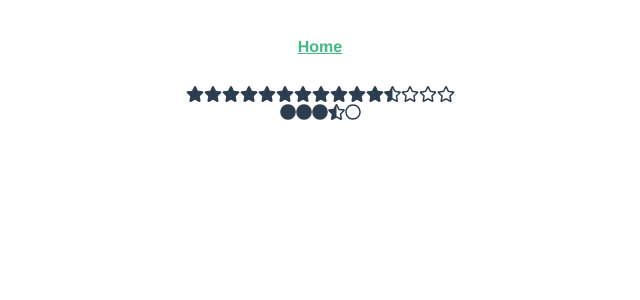
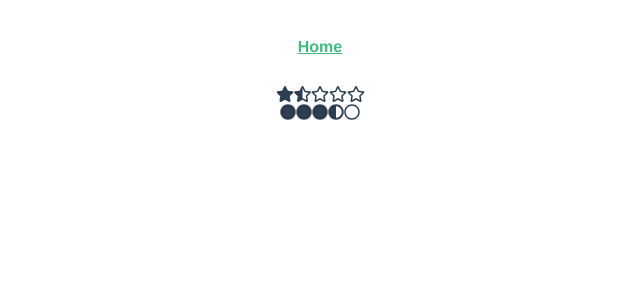
Before and after one commit to manavm1990/adv-components-slots, a Vue app: page / in a window 1280 px wide. Shown: the top 300 px of the page, without its empty margins (320-960 px from the left). Built offline with nearby package versions, Linux system fonts and the light colour scheme.

Commit message:
:recycle: Shorten named props syntax

```diff
--- a/src/views/Home.vue
+++ b/src/views/Home.vue
@@ -1,13 +1,13 @@
 <template>
   <div class="home">
-    <VSRating :rating="11.7" :max-rating="15" />
+    <VSRating :rating="1.7" />
 
     <VSRating :rating="3.7">
       <template #filled>
         <font-awesome-icon icon="circle" />
       </template>
 
-      <template id="half-filled">
+      <template #half-filled>
         <font-awesome-icon icon="adjust" />
       </template>
 
```
